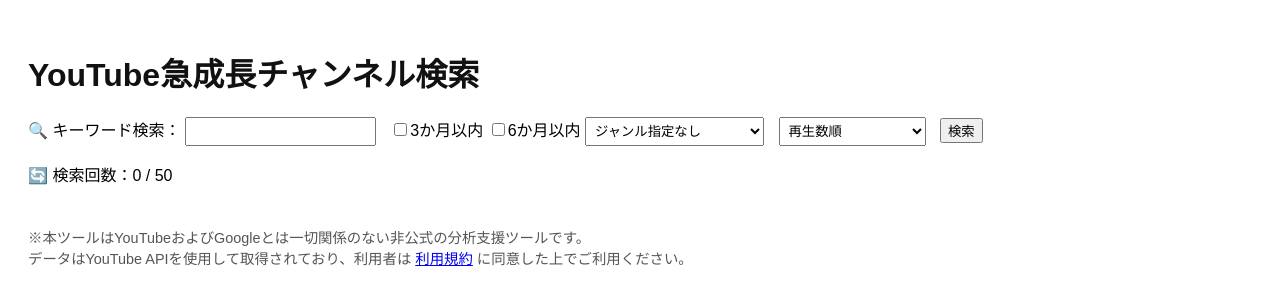
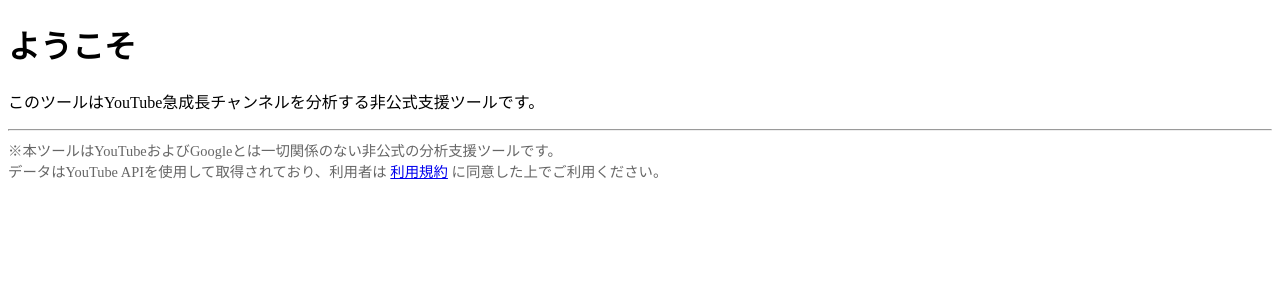
Before and after one commit to yamakenzzr/youtube-growth-app, a Flask app: page / in a window 1280 px wide. Shown: the top 305 px of the page. Run offline with Flask 3, Linux system fonts and the light colour scheme.

Commit message:
Add files via upload

```diff
--- a/app.py
+++ b/app.py
@@ -16,37 +16,45 @@ GENRES = [
     "恋愛・男女心理", "オカルト・ミステリー", "未分類"
 ]
 
+def guess_genre(text):
+    for genre, keywords in {
+        "占い・スピリチュアル": ["占い", "霊視", "オーラ", "運勢"],
+        "ゲーム・実況": ["ゲーム", "実況", "攻略"],
+        "本・要約・読書系": ["読書", "書評", "要約"],
+    }.items():
+        if any(k in text for k in keywords):
+            return genre
+    return "未分類"
+
 @app.route("/")
 def index():
     keyword = request.args.get("keyword", "")
     genre = request.args.get("genre", "")
     sort = request.args.get("sort", "views")
 
-    # 仮データで表示テスト（API実行なし）
-    dummy_channels = []
-    if keyword or genre:
-        dummy_channels = [
-            {
-                "id": "UCXXXXX1",
-                "title": "サンプルチャンネルA",
-                "subscriberCount": "3.2万",
-                "viewCount": "2297.6万",
-                "videoCount": "2140",
-                "playPerSub": "722",
-                "genre": genre if genre else "未分類",
-                "publishedAt": "2020-03-19"
-            },
-            {
-                "id": "UCXXXXX2",
-                "title": "サンプルチャンネルB",
-                "subscriberCount": "4.1万",
-                "viewCount": "1629.1万",
-                "videoCount": "1489",
-                "playPerSub": "393",
-                "genre": genre if genre else "未分類",
-                "publishedAt": "2019-07-03"
-            }
-        ]
+    # 検索カウンター
+    if "search_count" not in session:
+        session["search_count"] = 0
+    session["search_count"] += 1
+
+    # 仮のサンプルチャンネル（検索に応じて絞り込み）
+    raw_data = [
+        {
+            "id": "UC111", "title": "占いちゃんねる", "subscriberCount": "1万",
+            "viewCount": "300万", "videoCount": "100", "publishedAt": "2023-02-01"
+        },
+        {
+            "id": "UC222", "title": "ゲーム配信者Z", "subscriberCount": "5万",
+            "viewCount": "1000万", "videoCount": "500", "publishedAt": "2022-05-01"
+        }
+    ]
+
+    filtered = []
+    for ch in raw_data:
+        if keyword in ch["title"] and (not genre or guess_genre(ch["title"]) == genre):
+            ch["playPerSub"] = "300"
+            ch["genre"] = guess_genre(ch["title"])
+            filtered.append(ch)
 
     sort_name = {
         "views": "再生数順",
@@ -61,7 +69,7 @@ def index():
         genre=genre,
         sort=sort,
         sort_name=sort_name,
-        channels=dummy_channels
+        channels=filtered
     )
 
 @app.route("/terms")
--- a/templates/index.html
+++ b/templates/index.html
@@ -1,81 +1,14 @@
 
 <!DOCTYPE html>
 <html lang="ja">
-<head>
-  <meta charset="UTF-8">
-  <title>YouTube急成長チャンネル検索</title>
-  <style>
-    body { font-family: Arial, sans-serif; padding: 20px; }
-    h1 { color: #111; }
-    table { width: 100%; border-collapse: collapse; margin-top: 20px; }
-    th, td { padding: 8px; border: 1px solid #ccc; text-align: center; }
-    select, input[type="text"] { padding: 5px; margin-right: 10px; }
-    .footer { margin-top: 40px; font-size: 0.9em; color: #555; }
-  </style>
-</head>
+<head><meta charset="UTF-8"><title>YouTube分析ツール</title></head>
 <body>
-  <h1>YouTube急成長チャンネル検索</h1>
-
-  <form method="get" action="/">
-    <label>🔍 キーワード検索：</label>
-    <input type="text" name="keyword">
-    <label><input type="checkbox" name="new3m">3か月以内</label>
-    <label><input type="checkbox" name="new6m">6か月以内</label>
-    <select name="genre">
-      <option value="">ジャンル指定なし</option>
-      {% for g in genres %}
-        <option value="{{ g }}">{{ g }}</option>
-      {% endfor %}
-    </select>
-    <select name="sort">
-      <option value="views">再生数順</option>
-      <option value="subs">登録者順</option>
-      <option value="videos">投稿数順</option>
-      <option value="ratio">1人あたり再生数順</option>
-    </select>
-    <button type="submit">検索</button>
-  </form>
-
-  <p>🔄 検索回数：{{ session.get('search_count', 0) }} / 50</p>
-  {% if keyword %}
-    <p style="color: green;">🔍 検索結果：{{ channels|length }}件</p>
-    <p>並び順：{{ sort_name }}</p>
-  {% endif %}
-
-  {% if channels %}
-  <table>
-    <thead>
-      <tr>
-        <th>チャンネル名</th>
-        <th>登録者数</th>
-        <th>総再生数</th>
-        <th>投稿数</th>
-        <th>1人あたり再生数</th>
-        <th>独自ジャンル</th>
-        <th>作成日</th>
-      </tr>
-    </thead>
-    <tbody>
-      {% for ch in channels %}
-      <tr>
-        <td><a href="https://www.youtube.com/channel/{{ ch.id }}" target="_blank">{{ ch.title }}</a></td>
-        <td>{{ ch.subscriberCount|default("?") }}人</td>
-        <td>{{ ch.viewCount|default("?") }}回再生</td>
-        <td>{{ ch.videoCount|default("?") }}本</td>
-        <td>{{ ch.playPerSub|default("?") }}回/人</td>
-        <td>{{ ch.genre }}</td>
-        <td>{{ ch.publishedAt[:10] }}</td>
-      </tr>
-      {% endfor %}
-    </tbody>
-  </table>
-  {% elif keyword %}
-    <p style="color: red;">一致するチャンネルが見つかりませんでした。</p>
-  {% endif %}
-
-  <div class="footer">
-    ※本ツールはYouTubeおよびGoogleとは一切関係のない非公式の分析支援ツールです。<br>
-    データはYouTube APIを使用して取得されており、利用者は <a href="/terms" target="_blank">利用規約</a> に同意した上でご利用ください。
-  </div>
+<h1>ようこそ</h1>
+<p>このツールはYouTube急成長チャンネルを分析する非公式支援ツールです。</p>
+<hr>
+<div style="font-size: 0.9em; color: #666;">
+※本ツールはYouTubeおよびGoogleとは一切関係のない非公式の分析支援ツールです。<br>
+データはYouTube APIを使用して取得されており、利用者は <a href="/terms" target="_blank">利用規約</a> に同意した上でご利用ください。
+</div>
 </body>
 </html>
```
